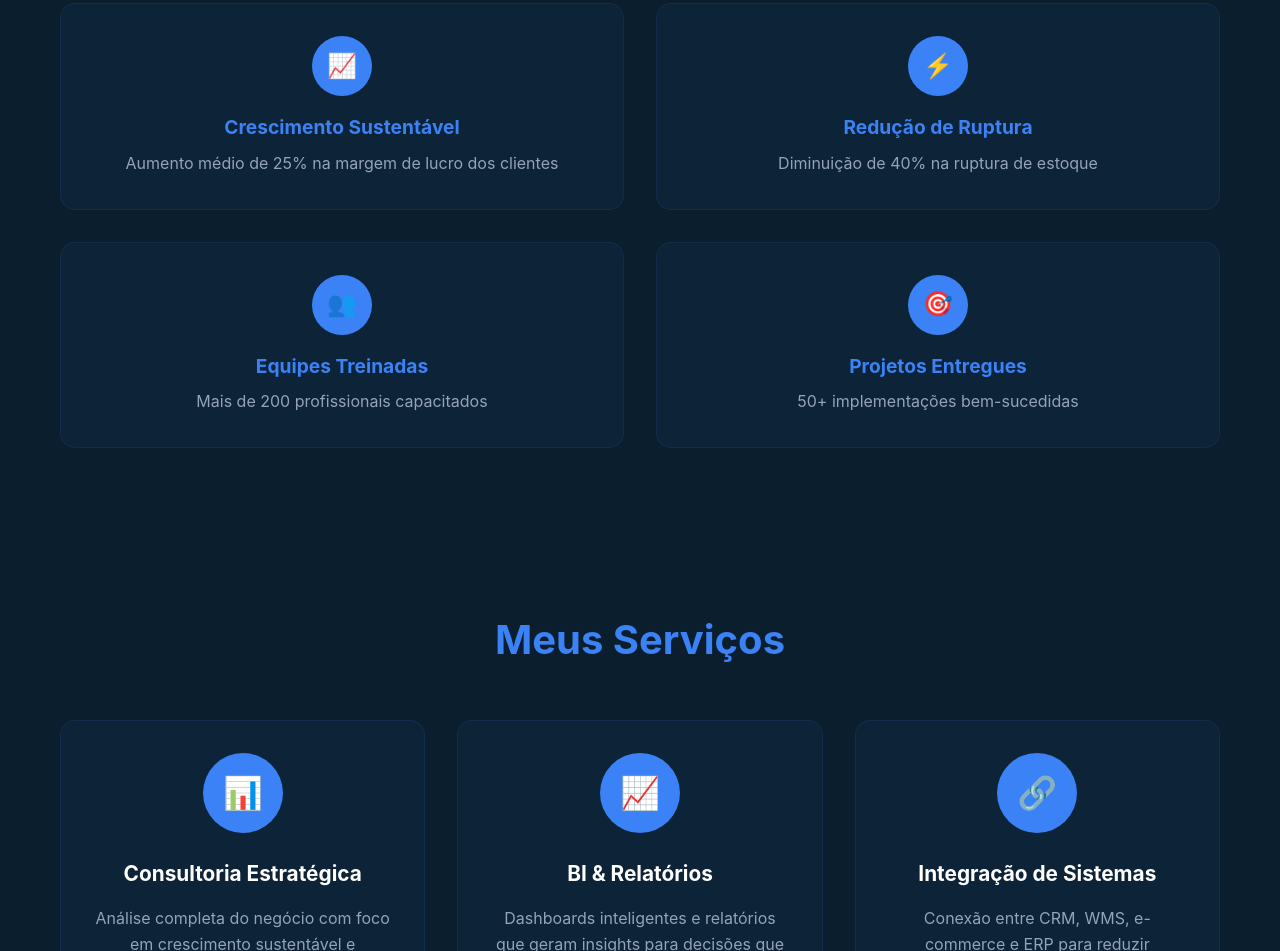
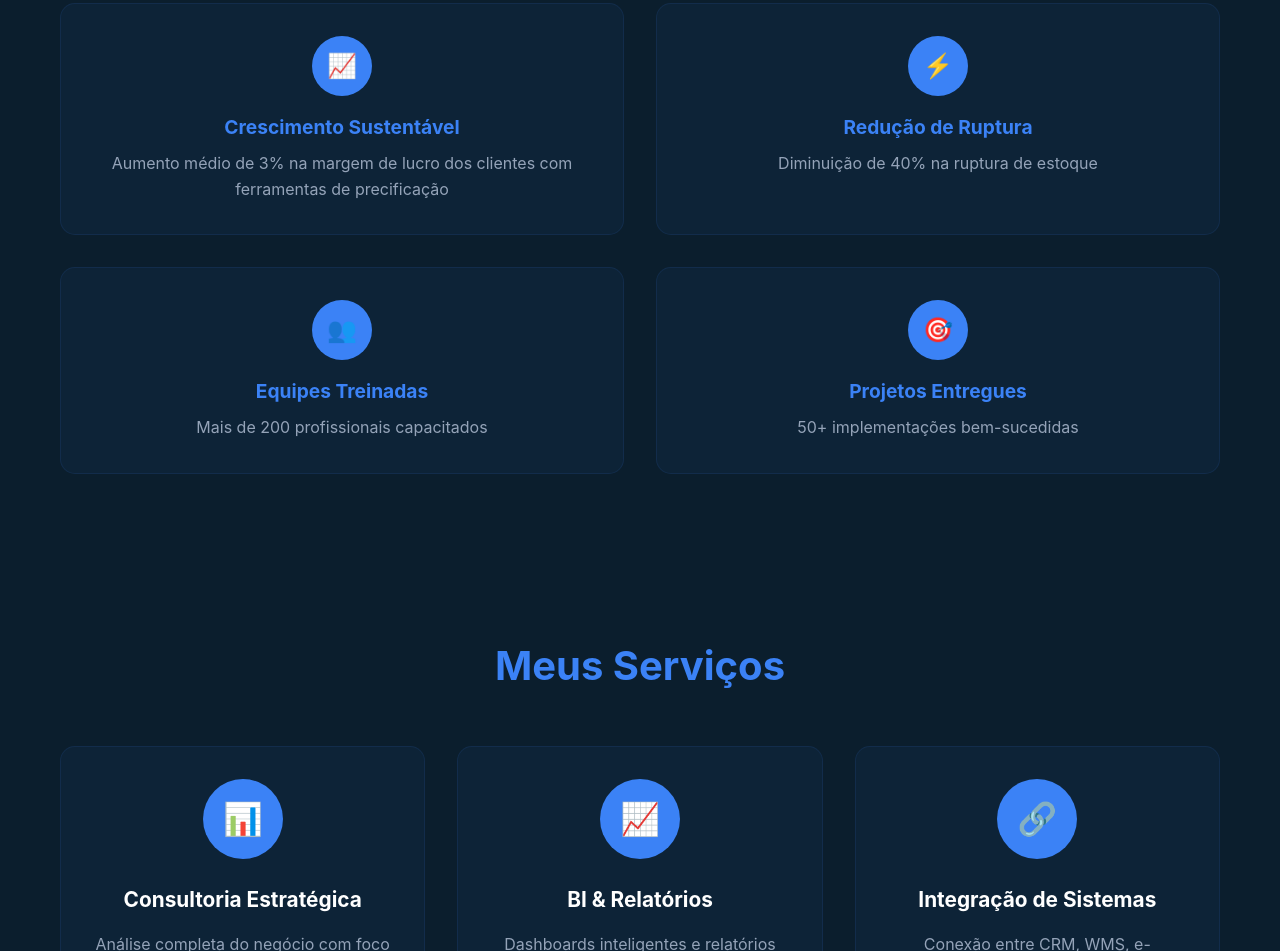
Before and after one commit to Maicou-Andrade/MSCONSULTORIA, a plain HTML site: page index.html in a window 1280 px wide. Shown: the part 3165-4116 px from the top of the page. Drawn offline with Linux system fonts and the light colour scheme.

Commit message:
Add files via upload

```diff
--- a/index.html
+++ b/index.html
@@ -152,7 +152,7 @@
                 <div class="achievement-item">
                     <div class="achievement-icon">📈</div>
                     <h3 class="achievement-title">Crescimento Sustentável</h3>
-                    <p class="achievement-description">Aumento médio de 25% na margem de lucro dos clientes</p>
+                    <p class="achievement-description">Aumento médio de 3% na margem de lucro dos clientes com ferramentas de precificação</p>
                 </div>
 
                 <div class="achievement-item">
```
